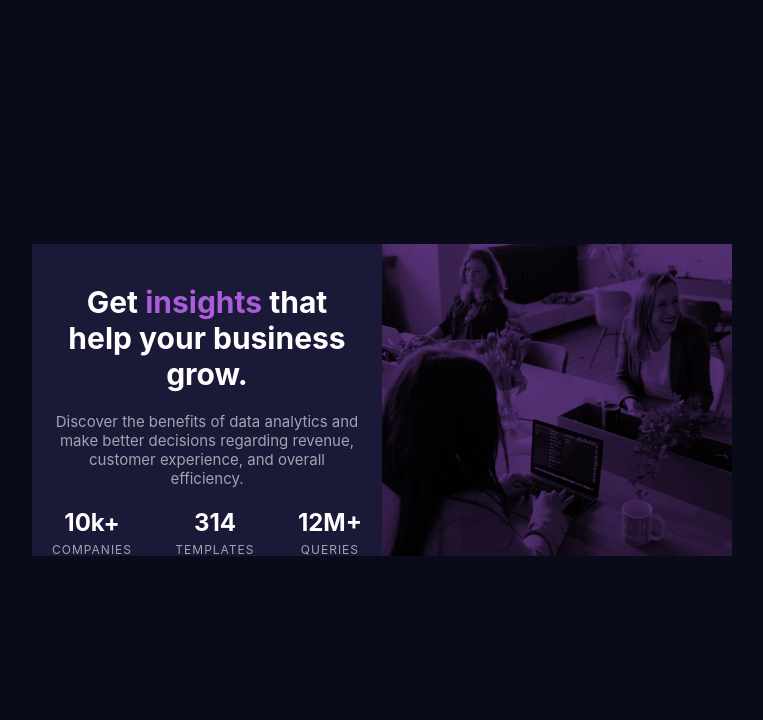
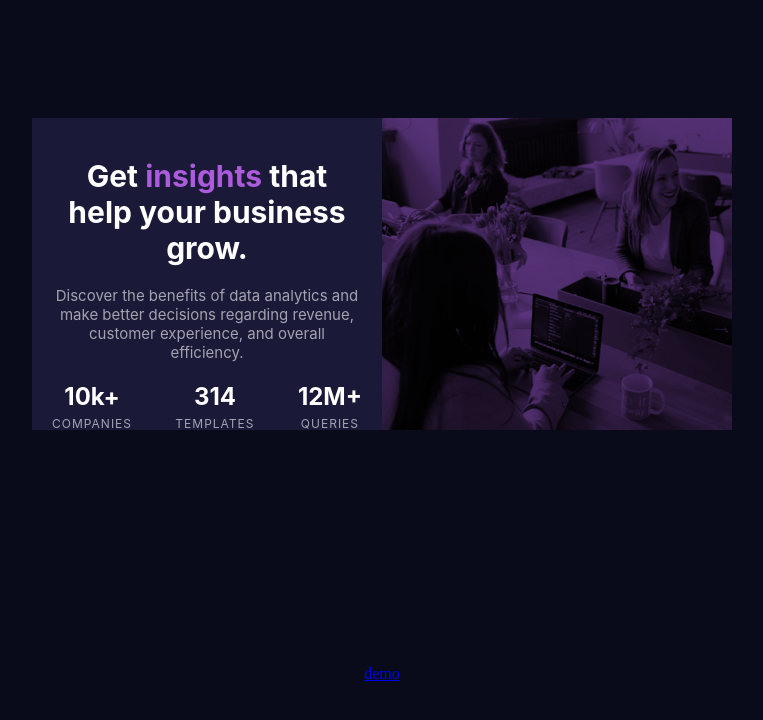
Before and after one commit to Ptarsariya176/front-end, a plain HTML site: page preview card/index.html in a window 1280 px wide. Shown: the whole page, without its empty margins (258-1021 px from the left). Drawn offline with Linux system fonts and the light colour scheme.

Commit message:
Update index.html

```diff
--- a/preview card/index.html
+++ b/preview card/index.html
@@ -33,6 +33,7 @@
             <img src="image-header-desktop.jpg" width="350px" alt="image">
         </div>
     </div>
+    <a href="https://pt-preview-card.netlify.app/">demo</a>
 
 </body>
 
```
